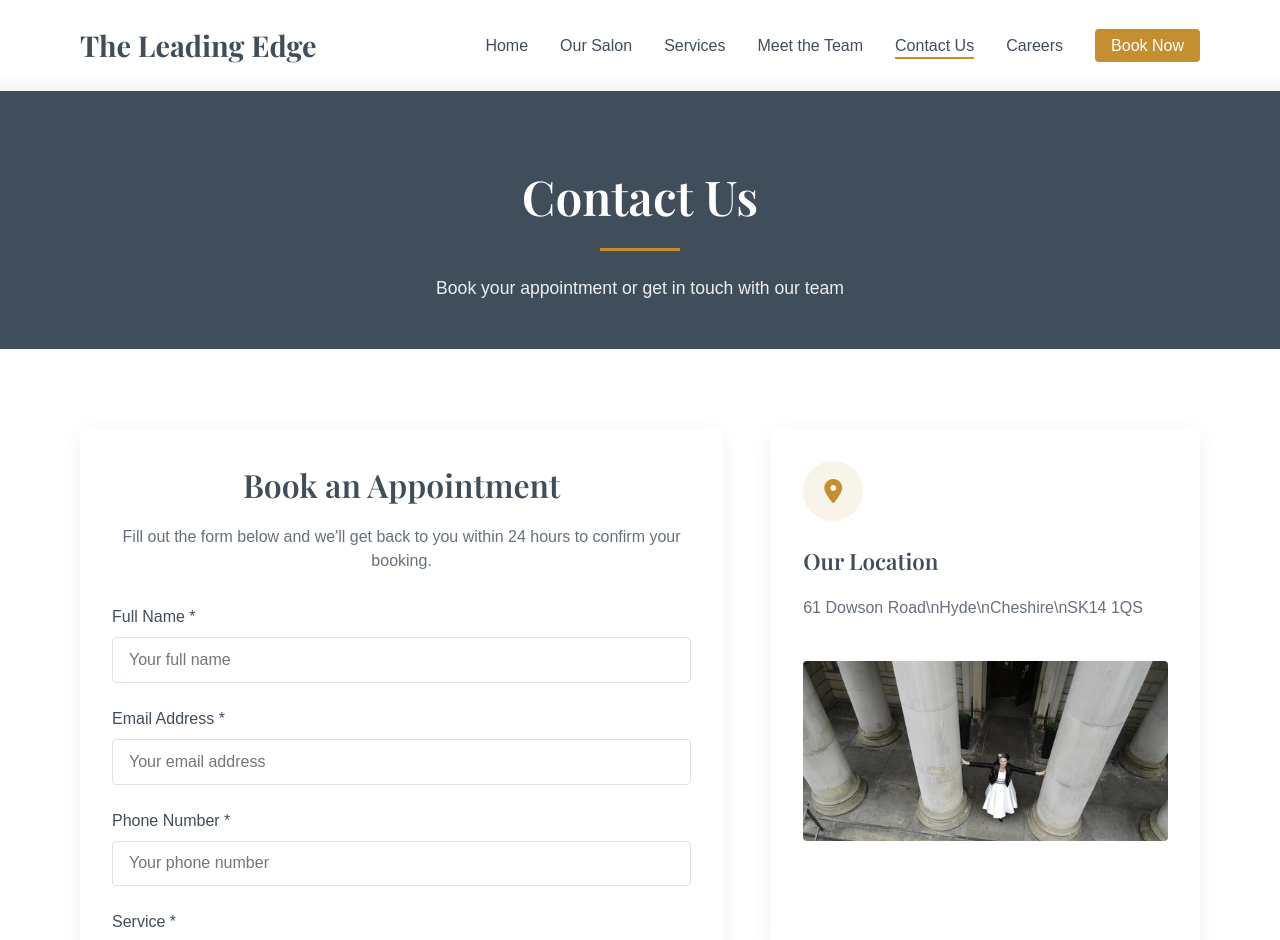
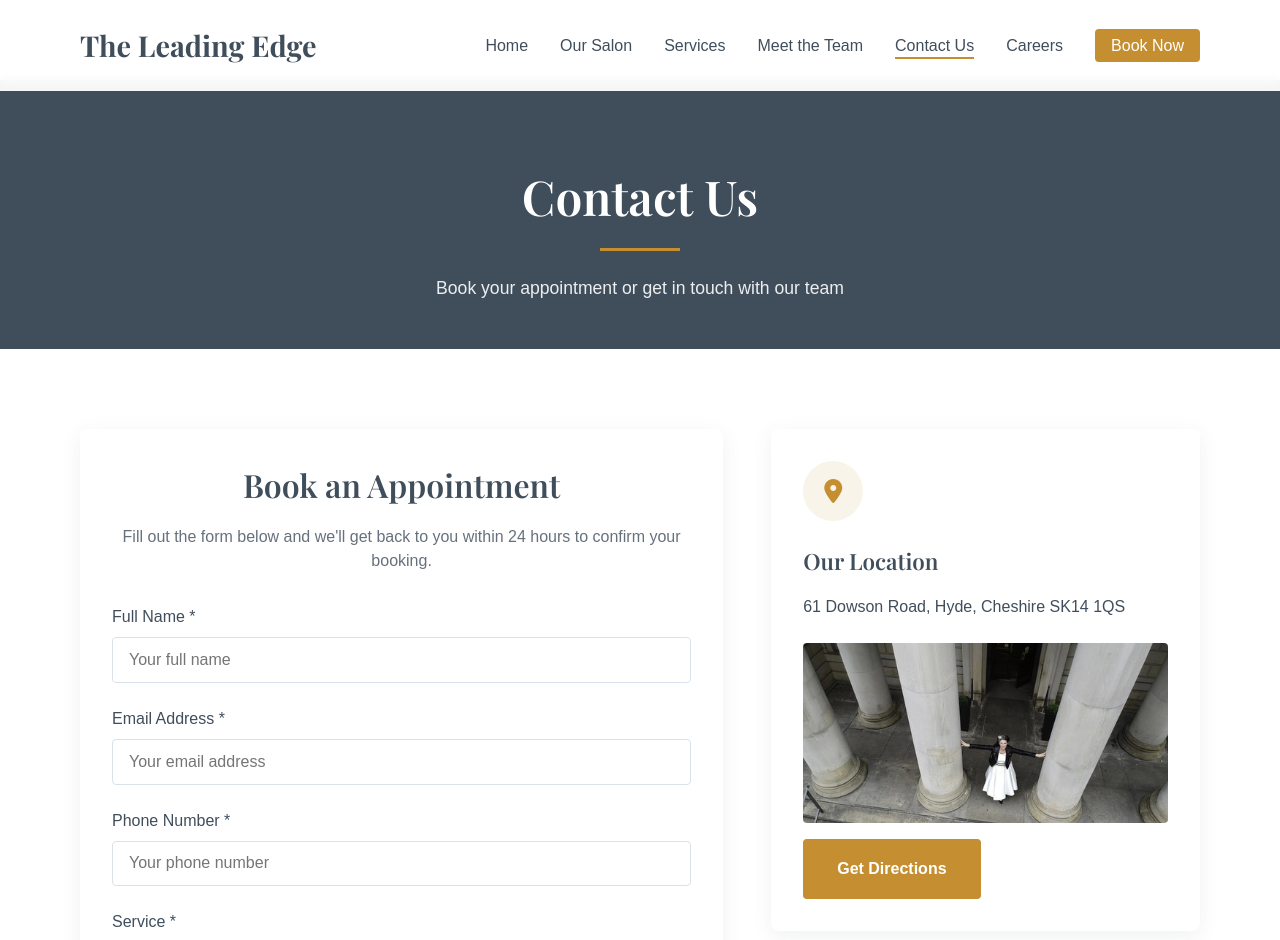
Before and after one commit to Hypha-Media-UK/the-leading-edge-rebuild, a Vue app: page /contact in a window 1280 px wide. Shown: the top 940 px of the page. Built offline with nearby package versions, Linux system fonts and the light colour scheme.

Commit message:
Contact Page

```diff
--- a/src/components/ui/ContactCard.vue
+++ b/src/components/ui/ContactCard.vue
@@ -10,7 +10,7 @@
 
     <!-- Location Card Content -->
     <template v-if="type === 'location'">
-      <p v-if="address">{{ address }}</p>
+      <div v-if="address" class="address-text">{{ address }}</div>
       <div v-if="mapImage || mapLink" class="map-container">
         <div
           v-if="mapImage"
@@ -21,7 +21,7 @@
           v-if="mapLink"
           :href="mapLink"
           target="_blank"
-          variant="secondary"
+          variant="primary"
         >
           Get Directions
         </Button>
@@ -149,8 +149,14 @@ defineProps({
   p {
     color: custom-lighten($primary-color, 20%);
     line-height: 1.6;
-    margin-bottom: 1rem;
+    margin-bottom: 0;
     white-space: pre-line; // Respect line breaks in address
+  }
+
+  // Additional specific address styling to ensure proper formatting
+  .address-text {
+    display: block;
+    white-space: pre-line; // Ensure line breaks are respected
   }
 
   .map-container {
--- a/src/views/ContactUs.vue
+++ b/src/views/ContactUs.vue
@@ -113,7 +113,7 @@ const handleFormReset = (): void => {
       formSubtitle="Fill out the form below and we'll get back to you within 24 hours to confirm your booking."
       :serviceOptions="serviceOptions"
       :timeOptions="timeOptions"
-      locationAddress="61 Dowson Road\nHyde\nCheshire\nSK14 1QS"
+      locationAddress="61 Dowson Road, Hyde, Cheshire SK14 1QS"
       mapImage="/images/new/misc/misc001.webp"
       mapLink="https://maps.google.com/?q=61+Dowson+Road,+Hyde,+Cheshire,+SK14+1QS"
       :openingHours="openingHours"
```
